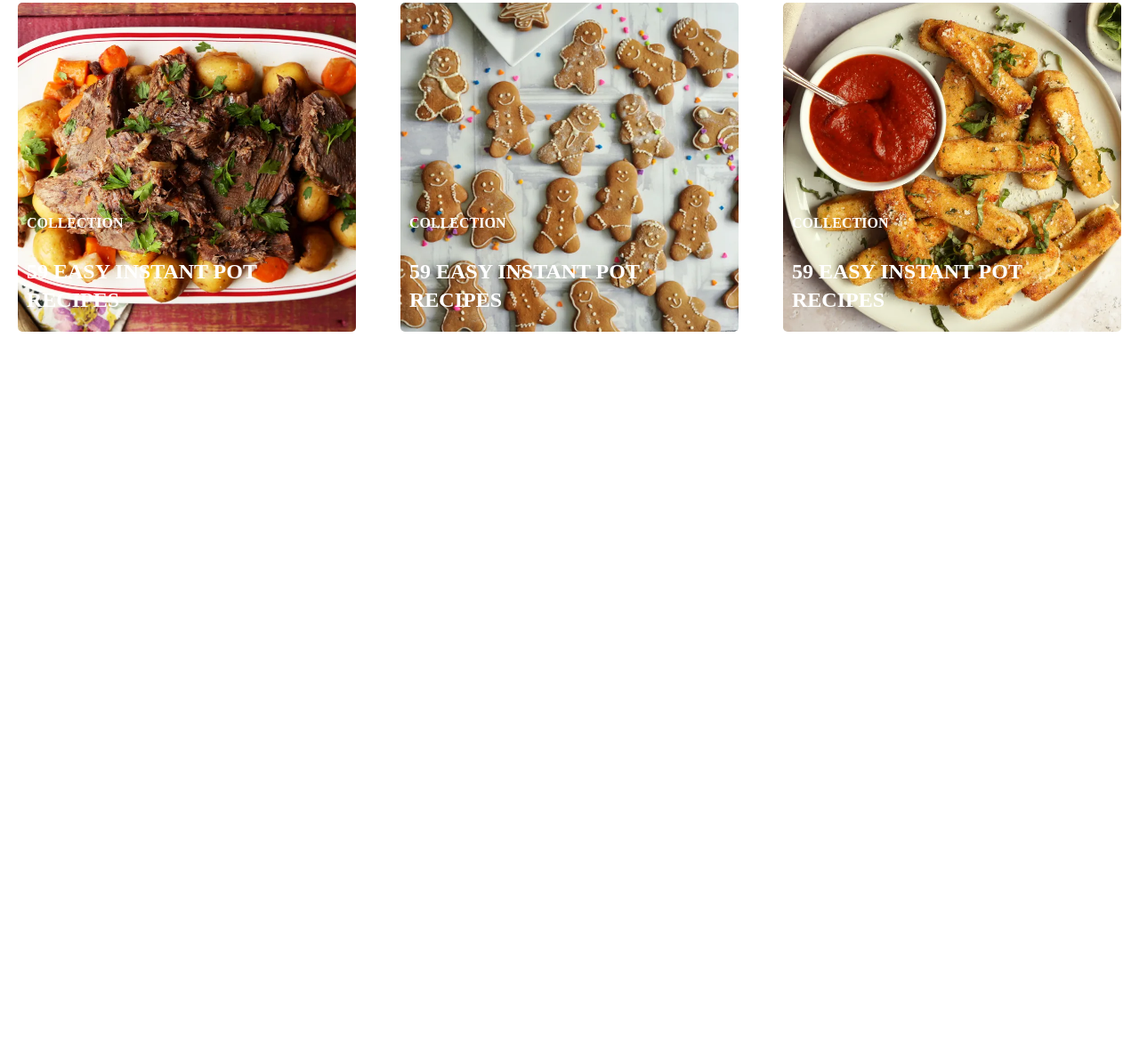
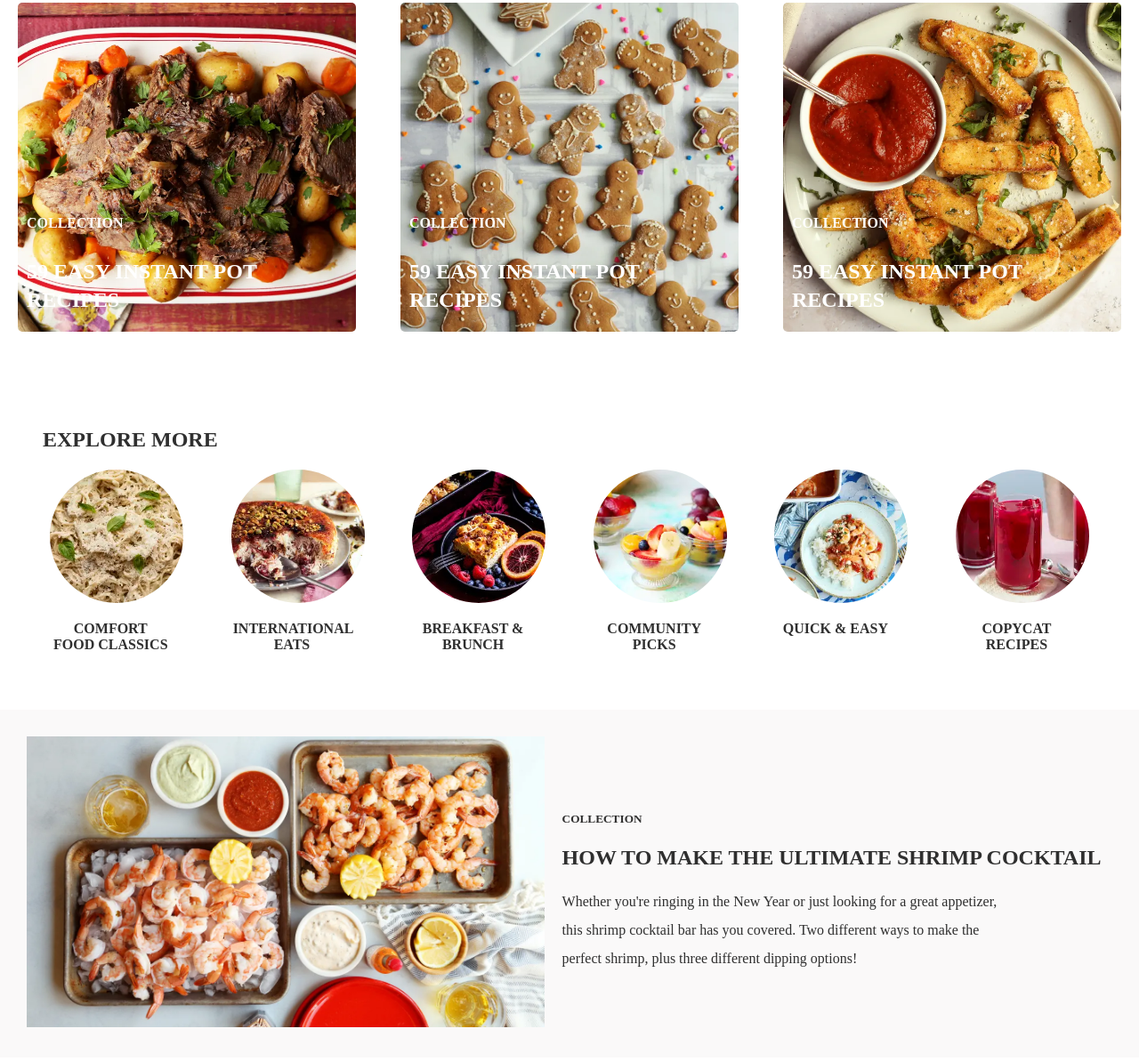
Before and after one commit to Arinzelight/food-recipe-website, a plain HTML site: page index.html in a window 1280 px wide. Shown: the part 854-2047 px from the top of the page at 89% size. Before the commit the page ends 1247 px from the top, so only its background shows below. Drawn offline with Linux system fonts and the light colour scheme.

Commit message:
explore more and article section

```diff
--- a/index.html
+++ b/index.html
@@ -51,5 +51,35 @@
            </div>
         </div>
     </div>
-</body>
-</html>
+    <!--explore more category-->
+    <div class="explore">
+    <h2 class="title">
+        EXPLORE MORE
+    </h2>
+    <div class="more">
+   <div class="food"> <img src="images/explore-more1.webp">
+<p>COMFORT FOOD CLASSICS</p></div>
+   <div class="food"> <img src="images/explore-more2.webp"><p>
+    INTERNATIONAL EATS
+   </p></div>
+  <div class="food">  <img src="images/explore-more3.webp"><p>BREAKFAST & BRUNCH</p></div>
+ <div class="food">   <img src="images/explore-more4.webp"><p>COMMUNITY PICKS </p></div>
+   <div class="food"> <img src="images/explore-more5.webp"><p> QUICK & EASY</p></div>
+  <div class="food">  <img src="images/explore-more6.webp"> <p> COPYCAT RECIPES</p></div>
+  </div>
+  </div>
+    <article>
+        <div class="article-image">
+            <img src="images/collection 1.webp">
+        </div>
+        <div>
+            <h5 class="title">COLLECTION</h5>
+            <h2>
+                HOW TO MAKE THE ULTIMATE SHRIMP COCKTAIL
+            </h2>
+            <p>
+                Whether you're ringing in the New Year or just looking for a great appetizer, this shrimp cocktail bar has you covered.
+                Two different ways to make the perfect shrimp, plus three different dipping options!
+            </p>
+        </div>
+    </article>
--- a/style.css
+++ b/style.css
@@ -135,3 +135,64 @@ button:hover{
   /* border-bottom: 3px solid crimson; */
   margin-top: 40px;
 }
+.more{
+  display: flex;
+  flex-wrap: wrap;
+  flex: 250px;
+  justify-content: space-between;
+  width: 100%;
+}
+.food{
+  width:14%;
+  text-align: center;
+}
+.food img{
+  width: 150px;
+  height: 150px;
+  border-radius: 100px;
+
+}
+.explore{
+  padding: 3rem;
+}
+
+ article{
+   display:flex;
+   justify-content: space-between;
+   align-items: center;
+   margin-bottom: 20px;
+   background-color: #f7f6f6;
+   gap:20px;
+   padding:30px;
+ }
+ article p{
+   line-height:24px;
+   margin:20px 0;
+  }
+
+   article{
+     display:flex;
+     justify-content: space-between;
+     align-items: center;
+     margin-bottom: 20px;
+     background-color: #faf9f9;
+     gap:20px;
+     padding:30px;
+   }
+   article p{
+     line-height:2;
+     margin:20px 0;
+     font-family: var(--fonts-base);
+     font-weight: 400;
+     font-size: 16px;
+     --current-line-height: 24px;
+     letter-spacing: 0;
+
+            }
+ .article-image{
+  width: 100%;
+  height:100%;
+ }
+ .article-image img{
+  width:100% ;
+ }
```
Also changed, not shown: images/collection 1.webp (added), images/explore-more1.webp (added), images/explore-more2.webp (added), images/explore-more3.webp (added), images/explore-more4.webp (added), images/explore-more5.webp (added), images/explore-more6.webp (added).
